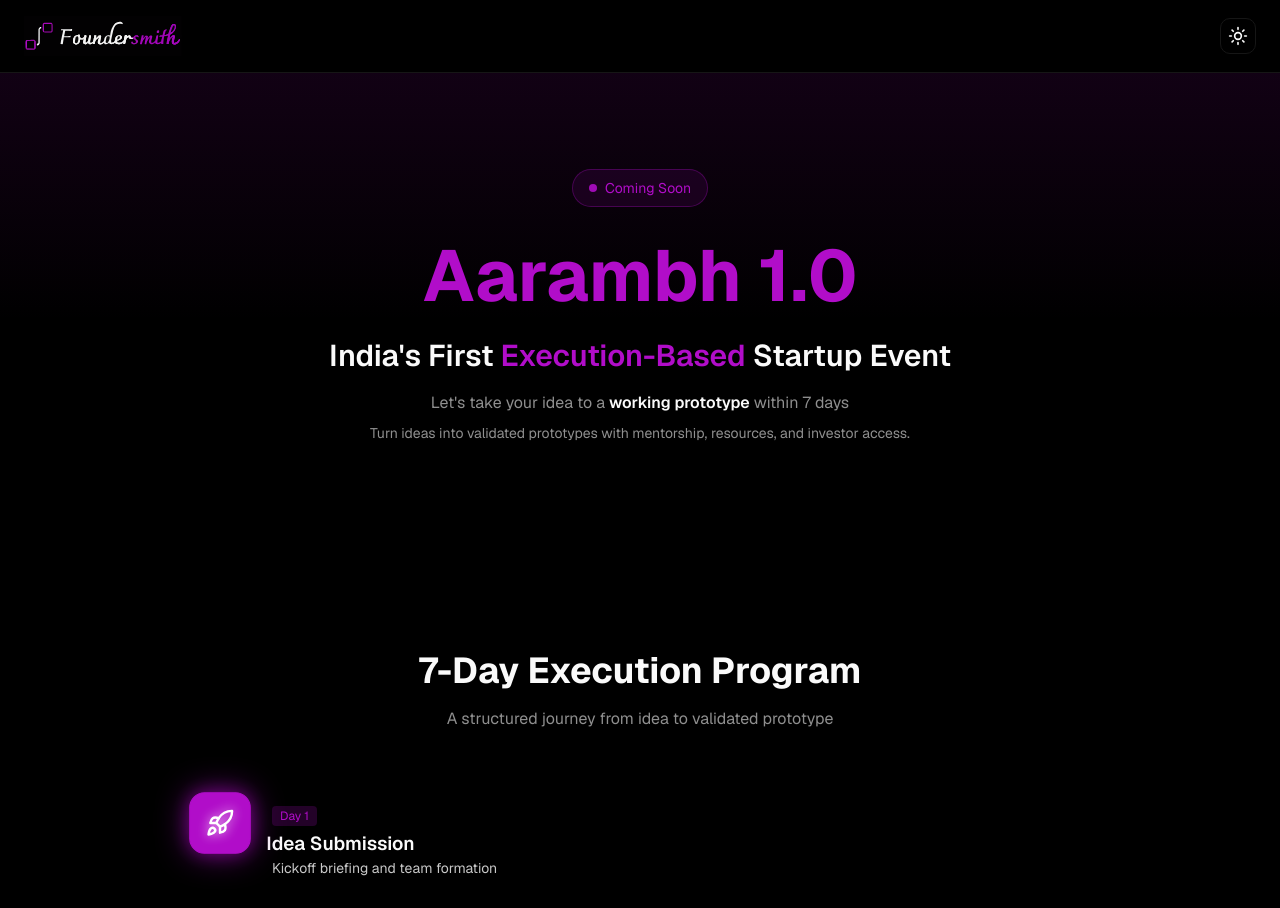
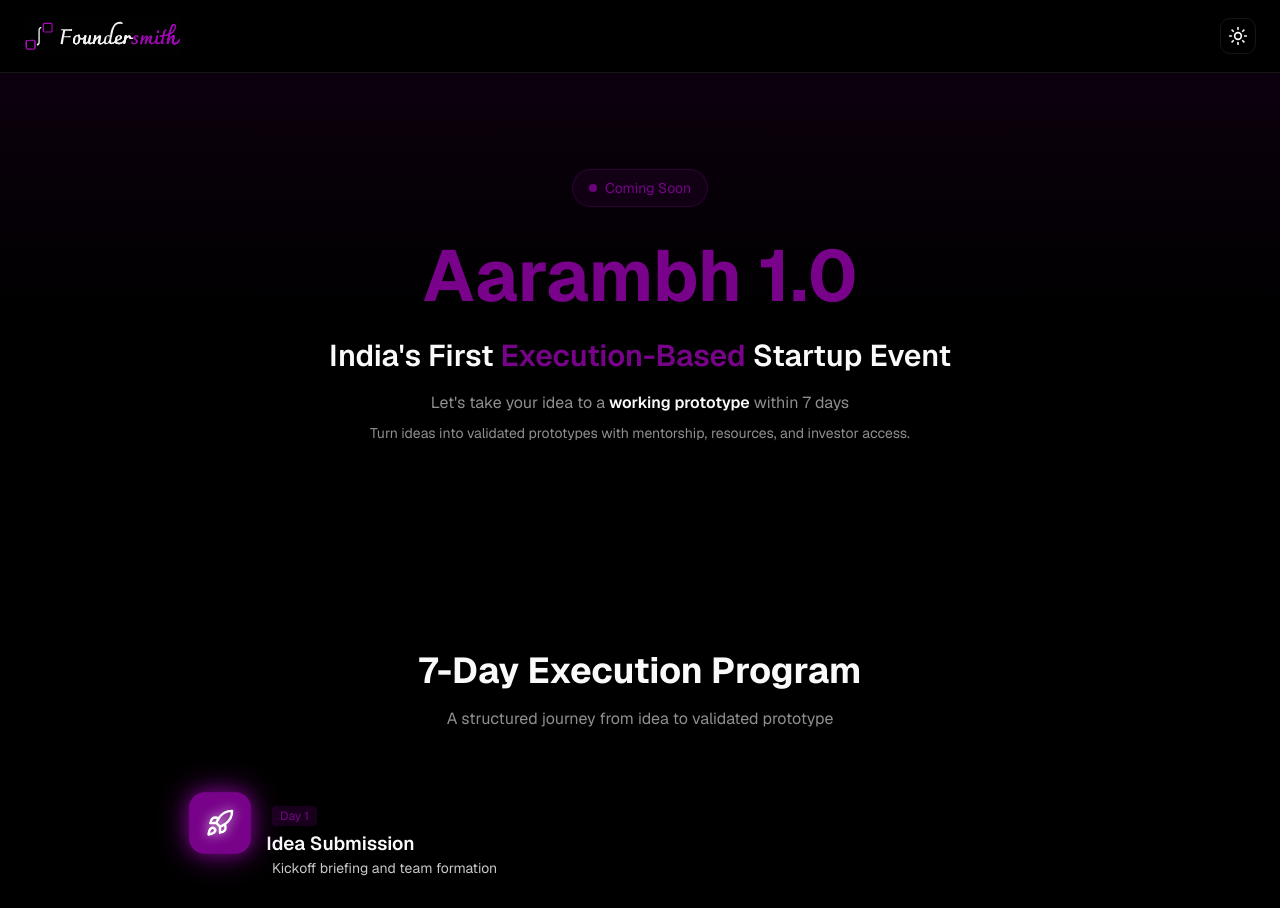
Before and after one commit to Adi-1805/TechSmiths, a Next.js app: page / in a window 1280 px wide. Shown: the top 908 px of the page. Built offline with nearby package versions, Linux system fonts and the light colour scheme.

Commit message:
purple to dark purple

```diff
--- a/app/globals.css
+++ b/app/globals.css
@@ -11,20 +11,20 @@
   --card-foreground: oklch(0.145 0 0);
   --popover: #ffffff;
   --popover-foreground: oklch(0.145 0 0);
-  --primary: #b10dc9;
+  --primary: #78038a;
   --primary-foreground: #ffffff;
   --secondary: #f0e6f6;
   --secondary-foreground: oklch(0.205 0 0);
   --muted: #f0e6f6;
   --muted-foreground: oklch(0.45 0 0);
-  --accent: #b10dc9;
+  --accent: #78038a;
   --accent-foreground: #ffffff;
   --destructive: oklch(0.577 0.245 27.325);
   --destructive-foreground: oklch(0.577 0.245 27.325);
   --border: #e8d5f2;
   --input: #e8d5f2;
-  --ring: #b10dc9;
-  --chart-1: #b10dc9;
+  --ring: #78038a;
+  --chart-1: #78038a;
   --chart-2: oklch(0.6 0.118 184.704);
   --chart-3: oklch(0.398 0.07 227.392);
   --chart-4: oklch(0.828 0.189 84.429);
@@ -32,12 +32,12 @@
   --radius: 0.625rem;
   --sidebar: #ffffff;
   --sidebar-foreground: oklch(0.145 0 0);
-  --sidebar-primary: #b10dc9;
+  --sidebar-primary: #78038a;
   --sidebar-primary-foreground: #ffffff;
   --sidebar-accent: #f0e6f6;
   --sidebar-accent-foreground: oklch(0.205 0 0);
   --sidebar-border: #e8d5f2;
-  --sidebar-ring: #b10dc9;
+  --sidebar-ring: #78038a;
 }
 
 .dark {
@@ -47,32 +47,32 @@
   --card-foreground: oklch(0.985 0 0);
   --popover: oklch(0.05 0 0);
   --popover-foreground: oklch(0.985 0 0);
-  --primary: #b10dc9;
+  --primary: #78038a;
   --primary-foreground: #ffffff;
   --secondary: oklch(0.15 0 0);
   --secondary-foreground: oklch(0.985 0 0);
   --muted: oklch(0.15 0 0);
   --muted-foreground: oklch(0.65 0 0);
-  --accent: #b10dc9;
+  --accent: #78038a;
   --accent-foreground: #ffffff;
   --destructive: oklch(0.396 0.141 25.723);
   --destructive-foreground: oklch(0.637 0.237 25.331);
   --border: oklch(0.2 0 0);
   --input: oklch(0.2 0 0);
-  --ring: #b10dc9;
-  --chart-1: #b10dc9;
+  --ring: #78038a;
+  --chart-1: #78038a;
   --chart-2: oklch(0.696 0.17 162.48);
   --chart-3: oklch(0.769 0.188 70.08);
   --chart-4: oklch(0.627 0.265 303.9);
   --chart-5: oklch(0.645 0.246 16.439);
   --sidebar: oklch(0.1 0 0);
   --sidebar-foreground: oklch(0.985 0 0);
-  --sidebar-primary: #b10dc9;
+  --sidebar-primary: #78038a;
   --sidebar-primary-foreground: #ffffff;
   --sidebar-accent: oklch(0.15 0 0);
   --sidebar-accent-foreground: oklch(0.985 0 0);
   --sidebar-border: oklch(0.2 0 0);
-  --sidebar-ring: #b10dc9;
+  --sidebar-ring: #78038a;
 }
 
 @theme inline {
@@ -115,7 +115,7 @@
   --color-sidebar-border: var(--sidebar-border);
   --color-sidebar-ring: var(--sidebar-ring);
   /* Updated brand color to magenta */
-  --color-brand: #b10dc9;
+  --color-brand: #78038a;
 }
 
 @layer base {
--- a/app/page.tsx
+++ b/app/page.tsx
@@ -27,7 +27,7 @@ import {
 import { createClient } from "@/lib/supabase/client"
 import { cn } from "@/lib/utils"
 
-const BRAND_COLOR = "#b10dc9"
+const BRAND_COLOR = "#78038a"
 
 const timelineSteps = [
   {
@@ -306,7 +306,7 @@ export default function FounderSmithPage() {
             >
               {isDarkMode ? <Sun className="h-5 w-5" /> : <Moon className="h-5 w-5" />}
             </button>
-            {/* <Button onClick={scrollToForm} className="rounded-full bg-[#b10dc9] px-6 text-white hover:bg-[#9b0baf]">
+            {/* <Button onClick={scrollToForm} className="rounded-full bg-[#78038a] px-6 text-white hover:bg-[#9b0baf]">
               Apply Now
             </Button> */}
           </div>
@@ -315,16 +315,16 @@ export default function FounderSmithPage() {
 
       {/* Hero Section */}
       <section className="relative overflow-hidden px-6 py-24 text-center">
-        <div className="absolute inset-0 bg-gradient-to-b from-[#b10dc9]/10 via-transparent to-transparent" />
+        <div className="absolute inset-0 bg-gradient-to-b from-[#78038a]/10 via-transparent to-transparent" />
         <div className="relative mx-auto max-w-4xl">
-          <div className="mb-6 inline-flex items-center gap-2 rounded-full border border-[#b10dc9]/30 bg-[#b10dc9]/10 px-4 py-2 text-sm text-[#b10dc9]">
-            <span className="h-2 w-2 animate-pulse rounded-full bg-[#b10dc9]" />
+          <div className="mb-6 inline-flex items-center gap-2 rounded-full border border-[#78038a]/30 bg-[#78038a]/10 px-4 py-2 text-sm text-[#78038a]">
+            <span className="h-2 w-2 animate-pulse rounded-full bg-[#78038a]" />
             Coming Soon
           </div>
-          <h1 className="mb-4 text-5xl font-bold leading-tight text-[#b10dc9] md:text-7xl">Aarambh 1.0</h1>
+          <h1 className="mb-4 text-5xl font-bold leading-tight text-[#78038a] md:text-7xl">Aarambh 1.0</h1>
           <h2 className="mb-4 text-2xl font-semibold leading-tight md:text-3xl">
             {"India's First "}
-            <span className="text-[#b10dc9]">Execution-Based</span>
+            <span className="text-[#78038a]">Execution-Based</span>
             {" Startup Event"}
           </h2>
           <p className="mb-2 text-base text-muted-foreground">
@@ -337,7 +337,7 @@ export default function FounderSmithPage() {
           </p>
           {/* <Button
             onClick={scrollToForm}
-            className="rounded-full bg-[#b10dc9] px-8 py-6 text-lg text-white hover:bg-[#9b0baf]"
+            className="rounded-full bg-[#78038a] px-8 py-6 text-lg text-white hover:bg-[#9b0baf]"
           >
             Apply / Nominate Yourself <ArrowRight className="ml-2 h-5 w-5" />
           </Button> */}
@@ -374,8 +374,8 @@ export default function FounderSmithPage() {
                   <div key={step.day} className="relative flex gap-6">
                     <div
                       className={`relative z-10 flex h-14 w-14 shrink-0 items-center justify-center rounded-xl border transition-all duration-500 ease-out ${isActive
-                          ? "border-[#b10dc9] bg-[#b10dc9] scale-110"
-                          : "border-[#b10dc9]/30 bg-[#b10dc9]/10"
+                        ? "border-[#78038a] bg-[#78038a] scale-110"
+                        : "border-[#78038a]/30 bg-[#78038a]/10"
                         }`}
                       style={{
                         boxShadow: isActive
@@ -384,7 +384,7 @@ export default function FounderSmithPage() {
                       }}
                     >
                       <Icon
-                        className={`h-6 w-6 transition-all duration-500 ${isActive ? "text-white scale-110" : "text-[#b10dc9]/60"
+                        className={`h-6 w-6 transition-all duration-500 ${isActive ? "text-white scale-110" : "text-[#78038a]/60"
                           }`}
                         style={{
                           filter: isActive ? `drop-shadow(0 0 5px rgba(255, 255, 255, 0.8))` : 'none'
@@ -392,14 +392,14 @@ export default function FounderSmithPage() {
                       />
                     </div>
                     <div className="pt-2">
-                      <span className={`mb-1 inline-block rounded px-2 py-0.5 text-xs transition-colors duration-500 ${isActive ? "bg-[#b10dc9]/20 text-[#b10dc9]" : "bg-secondary text-muted-foreground"
+                      <span className={`mb-1 inline-block rounded px-2 py-0.5 text-xs transition-colors duration-500 ${isActive ? "bg-[#78038a]/20 text-[#78038a]" : "bg-secondary text-muted-foreground"
                         }`}>
                         {step.day}
                       </span>
                       <h3
                         className={`text-lg font-semibold transition-all duration-500 ${isActive
-                            ? "text-foreground scale-105"
-                            : "text-muted-foreground"
+                          ? "text-foreground scale-105"
+                          : "text-muted-foreground"
                           }`}
                       >
                         {step.title}
@@ -429,10 +429,10 @@ export default function FounderSmithPage() {
               return (
                 <div
                   key={feature.title}
-                  className="rounded-xl border border-border bg-card p-6 transition-colors hover:border-[#b10dc9]/30"
+                  className="rounded-xl border border-border bg-card p-6 transition-colors hover:border-[#78038a]/30"
                 >
-                  <div className="mb-4 flex h-10 w-10 items-center justify-center rounded-lg border border-[#b10dc9]/30 bg-[#b10dc9]/10">
-                    <Icon className="h-5 w-5 text-[#b10dc9]" />
+                  <div className="mb-4 flex h-10 w-10 items-center justify-center rounded-lg border border-[#78038a]/30 bg-[#78038a]/10">
+                    <Icon className="h-5 w-5 text-[#78038a]" />
                   </div>
                   <h3 className="mb-2 font-semibold">{feature.title}</h3>
                   <p className="text-sm text-muted-foreground">{feature.description}</p>
@@ -456,7 +456,7 @@ export default function FounderSmithPage() {
               <div className="space-y-4">
                 <div>
                   <label className="mb-2 block text-sm text-muted-foreground">
-                    Full Name <span className="text-[#b10dc9]">*</span>
+                    Full Name <span className="text-[#78038a]">*</span>
                   </label>
                   <Input
                     type="text"
@@ -464,13 +464,13 @@ export default function FounderSmithPage() {
                     value={formData.fullName}
                     onChange={(e) => setFormData({ ...formData, fullName: e.target.value })}
                     required
-                    className="border-border bg-background text-foreground placeholder:text-muted-foreground focus:border-[#b10dc9]"
+                    className="border-border bg-background text-foreground placeholder:text-muted-foreground focus:border-[#78038a]"
                   />
                 </div>
 
                 <div>
                   <label className="mb-2 block text-sm text-muted-foreground">
-                    Email Address <span className="text-[#b10dc9]">*</span>
+                    Email Address <span className="text-[#78038a]">*</span>
                   </label>
                   <Input
                     type="email"
@@ -478,13 +478,13 @@ export default function FounderSmithPage() {
                     value={formData.email}
                     onChange={(e) => setFormData({ ...formData, email: e.target.value })}
                     required
-                    className="border-border bg-background text-foreground placeholder:text-muted-foreground focus:border-[#b10dc9]"
+                    className="border-border bg-background text-foreground placeholder:text-muted-foreground focus:border-[#78038a]"
                   />
                 </div>
 
                 <div>
                   <label className="mb-2 block text-sm text-muted-foreground">
-                    Mobile Number <span className="text-[#b10dc9]">*</span>
+                    Mobile Number <span className="text-[#78038a]">*</span>
                   </label>
                   <div className="flex">
                     <div className="flex items-center rounded-l-md border border-r-0 border-border bg-background px-3 text-muted-foreground">
@@ -496,14 +496,14 @@ export default function FounderSmithPage() {
                       value={formData.mobileNumber}
                       onChange={(e) => setFormData({ ...formData, mobileNumber: e.target.value })}
                       required
-                      className="rounded-l-none border-border bg-background text-foreground placeholder:text-muted-foreground focus:border-[#b10dc9]"
+                      className="rounded-l-none border-border bg-background text-foreground placeholder:text-muted-foreground focus:border-[#78038a]"
                     />
                   </div>
                 </div>
 
                 <div>
                   <label className="mb-2 block text-sm text-muted-foreground">
-                    College / Institution Name <span className="text-[#b10dc9]">*</span>
+                    College / Institution Name <span className="text-[#78038a]">*</span>
                   </label>
                   <Input
                     type="text"
@@ -511,7 +511,7 @@ export default function FounderSmithPage() {
                     value={formData.college}
                     onChange={(e) => setFormData({ ...formData, college: e.target.value })}
                     required
-                    className="border-border bg-background text-foreground placeholder:text-muted-foreground focus:border-[#b10dc9]"
+                    className="border-border bg-background text-foreground placeholder:text-muted-foreground focus:border-[#78038a]"
                   />
                 </div>
               </div>
@@ -529,13 +529,13 @@ export default function FounderSmithPage() {
                       onClick={() => setFormData({ ...formData, isSoloFounder: true })}
                       className={`flex items-center gap-2 rounded-lg border px-5 py-2.5 text-sm transition-colors ${
                         formData.isSoloFounder
-                          ? "border-[#b10dc9] bg-[#b10dc9]/10 text-foreground"
+                          ? "border-[#78038a] bg-[#78038a]/10 text-foreground"
                           : "border-border text-muted-foreground hover:border-muted"
                       }`}
                     >
                       <span
                         className={`h-4 w-4 rounded-full border-2 ${
-                          formData.isSoloFounder ? "border-[#b10dc9] bg-[#b10dc9]" : "border-muted-foreground"
+                          formData.isSoloFounder ? "border-[#78038a] bg-[#78038a]" : "border-muted-foreground"
                         }`}
                       />
                       Yes
@@ -545,13 +545,13 @@ export default function FounderSmithPage() {
                       onClick={() => setFormData({ ...formData, isSoloFounder: false })}
                       className={`flex items-center gap-2 rounded-lg border px-5 py-2.5 text-sm transition-colors ${
                         !formData.isSoloFounder
-                          ? "border-[#b10dc9] bg-[#b10dc9]/10 text-foreground"
+                          ? "border-[#78038a] bg-[#78038a]/10 text-foreground"
                           : "border-border text-muted-foreground hover:border-muted"
                       }`}
                     >
                       <span
                         className={`h-4 w-4 rounded-full border-2 ${
-                          !formData.isSoloFounder ? "border-[#b10dc9] bg-[#b10dc9]" : "border-muted-foreground"
+                          !formData.isSoloFounder ? "border-[#78038a] bg-[#78038a]" : "border-muted-foreground"
                         }`}
                       />
                       No
@@ -567,13 +567,13 @@ export default function FounderSmithPage() {
                       onClick={() => setFormData({ ...formData, needsCofounder: true })}
                       className={`flex items-center gap-2 rounded-lg border px-5 py-2.5 text-sm transition-colors ${
                         formData.needsCofounder
-                          ? "border-[#b10dc9] bg-[#b10dc9]/10 text-foreground"
+                          ? "border-[#78038a] bg-[#78038a]/10 text-foreground"
                           : "border-border text-muted-foreground hover:border-muted"
                       }`}
                     >
                       <span
                         className={`h-4 w-4 rounded-full border-2 ${
-                          formData.needsCofounder ? "border-[#b10dc9] bg-[#b10dc9]" : "border-muted-foreground"
+                          formData.needsCofounder ? "border-[#78038a] bg-[#78038a]" : "border-muted-foreground"
                         }`}
                       />
                       Yes
@@ -583,13 +583,13 @@ export default function FounderSmithPage() {
                       onClick={() => setFormData({ ...formData, needsCofounder: false })}
                       className={`flex items-center gap-2 rounded-lg border px-5 py-2.5 text-sm transition-colors ${
                         !formData.needsCofounder
-                          ? "border-[#b10dc9] bg-[#b10dc9]/10 text-foreground"
+                          ? "border-[#78038a] bg-[#78038a]/10 text-foreground"
                           : "border-border text-muted-foreground hover:border-muted"
                       }`}
                     >
                       <span
                         className={`h-4 w-4 rounded-full border-2 ${
-                          !formData.needsCofounder ? "border-[#b10dc9] bg-[#b10dc9]" : "border-muted-foreground"
+                          !formData.needsCofounder ? "border-[#78038a] bg-[#78038a]" : "border-muted-foreground"
                         }`}
                       />
                       No
@@ -613,13 +613,13 @@ export default function FounderSmithPage() {
                         onClick={() => setFormData({ ...formData, ideaType: type })}
                         className={`flex items-center gap-2 rounded-lg border px-5 py-2.5 text-sm capitalize transition-colors ${
                           formData.ideaType === type
-                            ? "border-[#b10dc9] bg-[#b10dc9]/10 text-foreground"
+                            ? "border-[#78038a] bg-[#78038a]/10 text-foreground"
                             : "border-border text-muted-foreground hover:border-muted"
                         }`}
                       >
                         <span
                           className={`h-4 w-4 rounded-full border-2 ${
-                            formData.ideaType === type ? "border-[#b10dc9] bg-[#b10dc9]" : "border-muted-foreground"
+                            formData.ideaType === type ? "border-[#78038a] bg-[#78038a]" : "border-muted-foreground"
                           }`}
                         />
                         {type === "tech" ? "Tech" : type === "non-tech" ? "Non-Tech" : "Combined"}
@@ -630,13 +630,13 @@ export default function FounderSmithPage() {
 
                 <div>
                   <label className="mb-2 block text-sm text-muted-foreground">
-                    Domain of Your Idea <span className="text-[#b10dc9]">*</span>
+                    Domain of Your Idea <span className="text-[#78038a]">*</span>
                   </label>
                   <Select
                     value={formData.domain}
                     onValueChange={(value) => setFormData({ ...formData, domain: value })}
                   >
-                    <SelectTrigger className="border-border bg-background text-foreground focus:border-[#b10dc9]">
+                    <SelectTrigger className="border-border bg-background text-foreground focus:border-[#78038a]">
                       <SelectValue placeholder="Select domains..." />
                     </SelectTrigger>
                     <SelectContent className="bg-card">
@@ -651,7 +651,7 @@ export default function FounderSmithPage() {
 
                 <div>
                   <label className="mb-2 block text-sm text-muted-foreground">
-                    Tell us briefly about your idea <span className="text-[#b10dc9]">*</span>
+                    Tell us briefly about your idea <span className="text-[#78038a]">*</span>
                   </label>
                   <Textarea
                     placeholder="Describe your idea and the problem you are solving..."
@@ -659,7 +659,7 @@ export default function FounderSmithPage() {
                     onChange={(e) => setFormData({ ...formData, ideaDescription: e.target.value })}
                     required
                     maxLength={500}
-                    className="min-h-32 resize-none border-border bg-background text-foreground placeholder:text-muted-foreground focus:border-[#b10dc9]"
+                    className="min-h-32 resize-none border-border bg-background text-foreground placeholder:text-muted-foreground focus:border-[#78038a]"
                   />
                   <p className="mt-1 text-right text-xs text-muted-foreground">{formData.ideaDescription.length}/500</p>
                 </div>
@@ -670,7 +670,7 @@ export default function FounderSmithPage() {
               <Button
                 type="submit"
                 disabled={isSubmitting}
-                className="w-full rounded-lg bg-[#b10dc9] py-3 text-white hover:bg-[#9b0baf] disabled:opacity-50"
+                className="w-full rounded-lg bg-[#78038a] py-3 text-white hover:bg-[#9b0baf] disabled:opacity-50"
               >
                 {isSubmitting ? "Submitting..." : "Submit Application"}
               </Button>
@@ -707,7 +707,7 @@ export default function FounderSmithPage() {
           <Accordion type="single" collapsible className="w-full">
             {faqs.map((faq, index) => (
               <AccordionItem key={index} value={`item-${index}`} className="border-border">
-                <AccordionTrigger className="text-left hover:no-underline hover:text-[#b10dc9]">
+                <AccordionTrigger className="text-left hover:no-underline hover:text-[#78038a]">
                   {faq.question}
                 </AccordionTrigger>
                 <AccordionContent className="text-muted-foreground">{faq.answer}</AccordionContent>
@@ -718,7 +718,7 @@ export default function FounderSmithPage() {
           <div className="mt-12 text-center">
             <p className="text-muted-foreground">
               Still have questions?{" "}
-              <button onClick={scrollToContact} className="font-semibold text-[#b10dc9] hover:underline">
+              <button onClick={scrollToContact} className="font-semibold text-[#78038a] hover:underline">
                 Reach out to us
               </button>
             </p>
@@ -734,7 +734,7 @@ export default function FounderSmithPage() {
           <ul className="space-y-3">
             {terms.map((term, index) => (
               <li key={index} className="flex gap-3">
-                <span className="mt-1 shrink-0 text-[#b10dc9]">•</span>
+                <span className="mt-1 shrink-0 text-[#78038a]">•</span>
                 <span className="text-muted-foreground">{term}</span>
               </li>
             ))}
@@ -749,7 +749,7 @@ export default function FounderSmithPage() {
 
           <div className="rounded-xl border border-border bg-card p-8 space-y-6">
             <div className="flex gap-4">
-              <Mail className="h-6 w-6 shrink-0 text-[#b10dc9]" />
+              <Mail className="h-6 w-6 shrink-0 text-[#78038a]" />
               <div>
                 <h3 className="font-semibold mb-1">Email</h3>
                 <a href="mailto:hello@foundersmith.in" className="text-muted-foreground hover:text-foreground">
@@ -759,7 +759,7 @@ export default function FounderSmithPage() {
             </div>
 
             <div className="flex gap-4">
-              <Phone className="h-6 w-6 shrink-0 text-[#b10dc9]" />
+              <Phone className="h-6 w-6 shrink-0 text-[#78038a]" />
               <div>
                 <h3 className="font-semibold mb-1">Phone</h3>
                 <a href="tel:+919876543210" className="text-muted-foreground hover:text-foreground">
@@ -769,7 +769,7 @@ export default function FounderSmithPage() {
             </div>
 
             <div className="flex gap-4">
-              <MapPin className="h-6 w-6 shrink-0 text-[#b10dc9]" />
+              <MapPin className="h-6 w-6 shrink-0 text-[#78038a]" />
               <div>
                 <h3 className="font-semibold mb-1">Location</h3>
                 <p className="text-muted-foreground">India</p>
@@ -781,18 +781,18 @@ export default function FounderSmithPage() {
               <form className="space-y-3">
                 <Input
                   placeholder="Your name"
-                  className="border-border bg-background text-foreground placeholder:text-muted-foreground focus:border-[#b10dc9]"
+                  className="border-border bg-background text-foreground placeholder:text-muted-foreground focus:border-[#78038a]"
                 />
                 <Input
                   type="email"
                   placeholder="Your email"
-                  className="border-border bg-background text-foreground placeholder:text-muted-foreground focus:border-[#b10dc9]"
+                  className="border-border bg-background text-foreground placeholder:text-muted-foreground focus:border-[#78038a]"
                 />
                 <Textarea
                   placeholder="Your message"
-                  className="min-h-24 resize-none border-border bg-background text-foreground placeholder:text-muted-foreground focus:border-[#b10dc9]"
+                  className="min-h-24 resize-none border-border bg-background text-foreground placeholder:text-muted-foreground focus:border-[#78038a]"
                 />
-                <Button className="w-full bg-[#b10dc9] text-white hover:bg-[#9b0baf]">Send Message</Button>
+                <Button className="w-full bg-[#78038a] text-white hover:bg-[#9b0baf]">Send Message</Button>
               </form>
             </div>
           </div>
```
